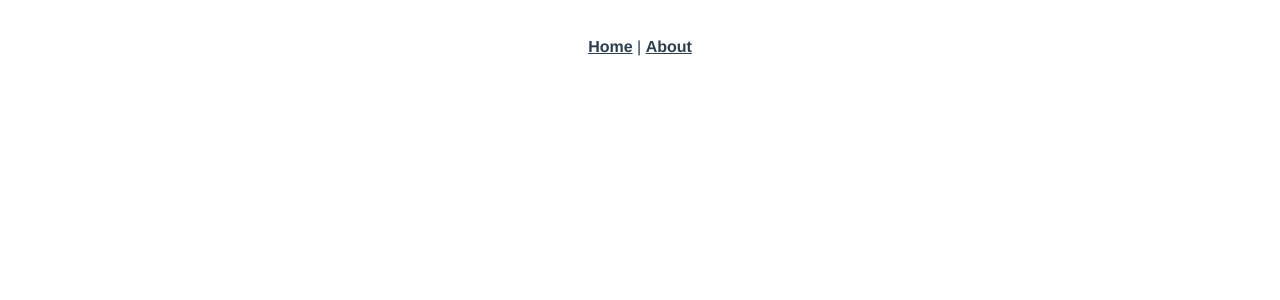
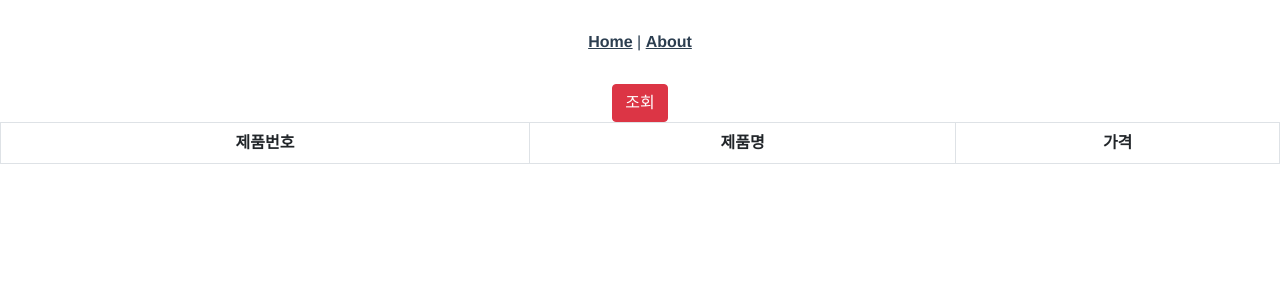
Before and after one commit to postforty/Bootcamp-2022, a Vue app in the folder vue/project_self_02/: page /reuse/list in a window 1280 px wide. Before the commit this address had no page. Shown: the top 300 px of the page. Built offline with nearby package versions, Linux system fonts and the light colour scheme.

Commit message:
[ADD] vue_복습_재사용 컴퍼넌트 및 부트스트랩

```diff
--- a/vue/project_self_02/package.json
+++ b/vue/project_self_02/package.json
@@ -8,6 +8,8 @@
     "lint": "vue-cli-service lint"
   },
   "dependencies": {
+    "@popperjs/core": "^2.11.2",
+    "bootstrap": "^5.1.3",
     "core-js": "^3.8.3",
     "vue": "^3.2.13",
     "vue-router": "^4.0.3",
--- /dev/null
+++ b/vue/project_self_02/src/components/fragments/SimpleGrid.vue
@@ -0,0 +1,39 @@
+<template>
+  <table class="table table-bordered">
+    <thead>
+      <tr>
+        <th :key="th.key" v-for="th in headers">{{ th.title }}</th>
+      </tr>
+    </thead>
+    <tbody>
+      <tr :key="i" v-for="(item, i) in items">
+        <td :key="th.key" v-for="th in headers">{{ item[th.key] }}</td>
+      </tr>
+    </tbody>
+  </table>
+</template>
+<script>
+export default {
+  components: {},
+  // props에서 부모 component로 부터 데이터를 받는다.
+  props: {
+    headers: {
+      type: Array,
+      default: function () {
+        return []
+      }
+    },
+    items: {
+      type: Array,
+      default: function () {
+        return []
+      }
+    }
+    //   },
+    //   data() {
+    //     return {
+    //       sampleData: ''
+    //     }
+  }
+}
+</script>
--- a/vue/project_self_02/src/main.js
+++ b/vue/project_self_02/src/main.js
@@ -3,4 +3,7 @@ import App from './App.vue'
 import router from './router'
 import store from './store'
 
+import 'bootstrap/dist/css/bootstrap.min.css'
+import 'bootstrap/dist/js/bootstrap.js'
+
 createApp(App).use(store).use(router).mount('#app')
--- a/vue/project_self_02/src/router/index.js
+++ b/vue/project_self_02/src/router/index.js
@@ -200,6 +200,15 @@ const routes = [
     // which is lazy-loaded when the route is visited.
     component: () =>
       import(/* webpackChunkName: "about", */ '../views/4_reuse/PageView.vue')
+  },
+  {
+    path: '/reuse/list',
+    name: 'ListView',
+    // route level code-splitting
+    // this generates a separate chunk (about.[hash].js) for this route
+    // which is lazy-loaded when the route is visited.
+    component: () =>
+      import(/* webpackChunkName: "about", */ '../views/4_reuse/ListView.vue')
   }
 ]
 
--- a/vue/project_self_02/src/views/2_event/EventChangeView.vue
+++ b/vue/project_self_02/src/views/2_event/EventChangeView.vue
@@ -6,7 +6,7 @@
       <option value="064">제주</option>
     </select> -->
     <select name="" id="" v-model="selectedCity">
-      <!-- filter 함수 이용 -->
+      <!-- change 이벤트 대신 filter 함수 이용 -->
       <option
         :value="city.cityCode"
         :key="city.cityCode"
--- /dev/null
+++ b/vue/project_self_02/src/views/4_reuse/ListView.vue
@@ -0,0 +1,79 @@
+<template>
+  <div>
+    <button class="btn btn-danger" @click="doSearch">조회</button>
+    <!-- simple-grid를 입력하면 import SimpleGrid from '@/components/fragments/SimpleGrid.vue'와 components에 SimpleGrid를 자동으로 만들어 준다. -->
+    <simple-grid :headers="headers" :items="drinkList" />
+  </div>
+</template>
+<script>
+// @를 사용하면 vue파일 경로가 변경되더라도 에러가 발생하지 않는다.
+import SimpleGrid from '@/components/fragments/SimpleGrid.vue'
+export default {
+  components: { SimpleGrid },
+  data() {
+    return {
+      // SimpleGrid.vue에 thead 정보를 전달
+      headers: [
+        { title: '제품번호', key: 'drinkId' },
+        { title: '제품명', key: 'drinkName' },
+        { title: '가격', key: 'price' }
+      ],
+      drinkList: []
+    }
+  },
+  //   },
+  //   setup() {},
+  //   created() {},
+  //   mounted() {},
+  //   unmounted() {},
+  methods: {
+    doSearch() {
+      // SimpleGrid.vue에 tbody 정보를 전달
+      this.drinkList = [
+        {
+          drinkId: '1',
+          drinkName: '코카콜라',
+          price: 700,
+          qty: 1
+        },
+        {
+          drinkId: '2',
+          drinkName: '오렌지주스',
+          price: 1200,
+          qty: 1
+        },
+        {
+          drinkId: '3',
+          drinkName: '커피',
+          price: 500,
+          qty: 1
+        },
+        {
+          drinkId: '4',
+          drinkName: '물',
+          price: 700,
+          qty: 1
+        },
+        {
+          drinkId: '5',
+          drinkName: '보리차',
+          price: 1200,
+          qty: 1
+        },
+        {
+          drinkId: '6',
+          drinkName: '포카리',
+          price: 1000,
+          qty: 1
+        },
+        {
+          drinkId: '7',
+          drinkName: '뽀로로',
+          price: 1300,
+          qty: 1
+        }
+      ]
+    }
+  }
+}
+</script>
--- a/vue/project_self_02/src/views/4_reuse/PageView.vue
+++ b/vue/project_self_02/src/views/4_reuse/PageView.vue
@@ -16,11 +16,12 @@ export default {
       title2: '고객리스트를 조회하는 화면',
       list: [1, 2, 3, 4]
     }
-  },
-  setup() {},
-  created() {},
-  mounted() {},
-  unmounted() {},
-  methods: {}
+  }
+  //   },
+  //   setup() {},
+  //   created() {},
+  //   mounted() {},
+  //   unmounted() {},
+  //   methods: {}
 }
 </script>
```
Also changed, not shown: 1 other file (tests, documents, lock files or other folders).
